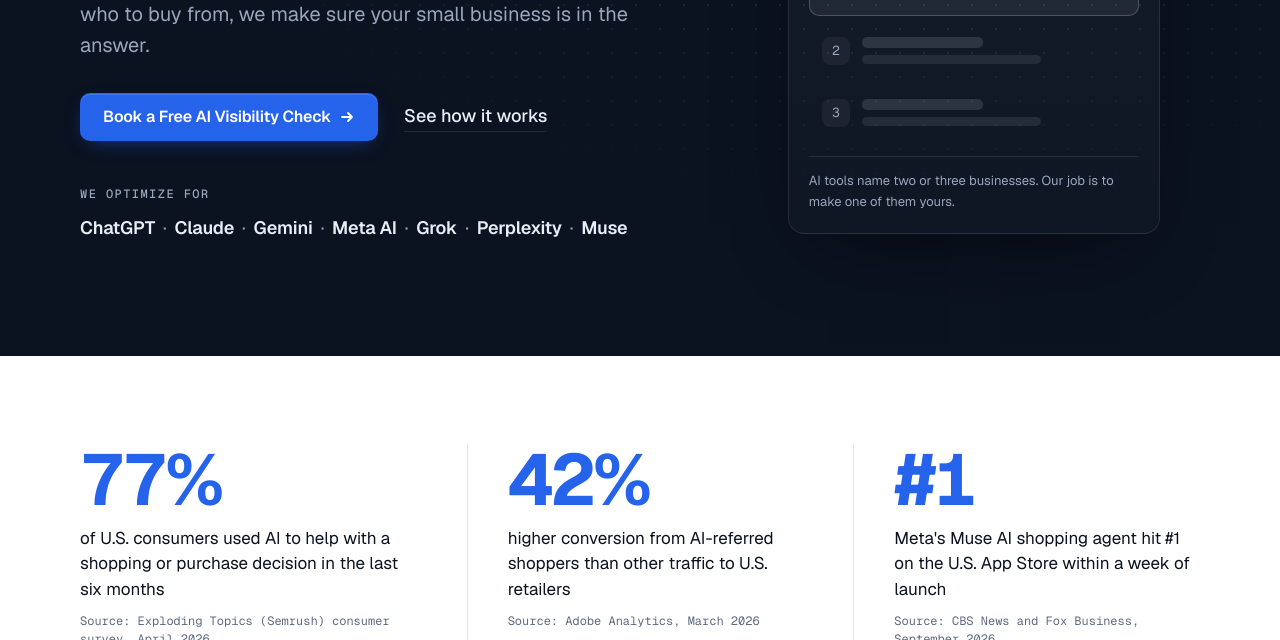
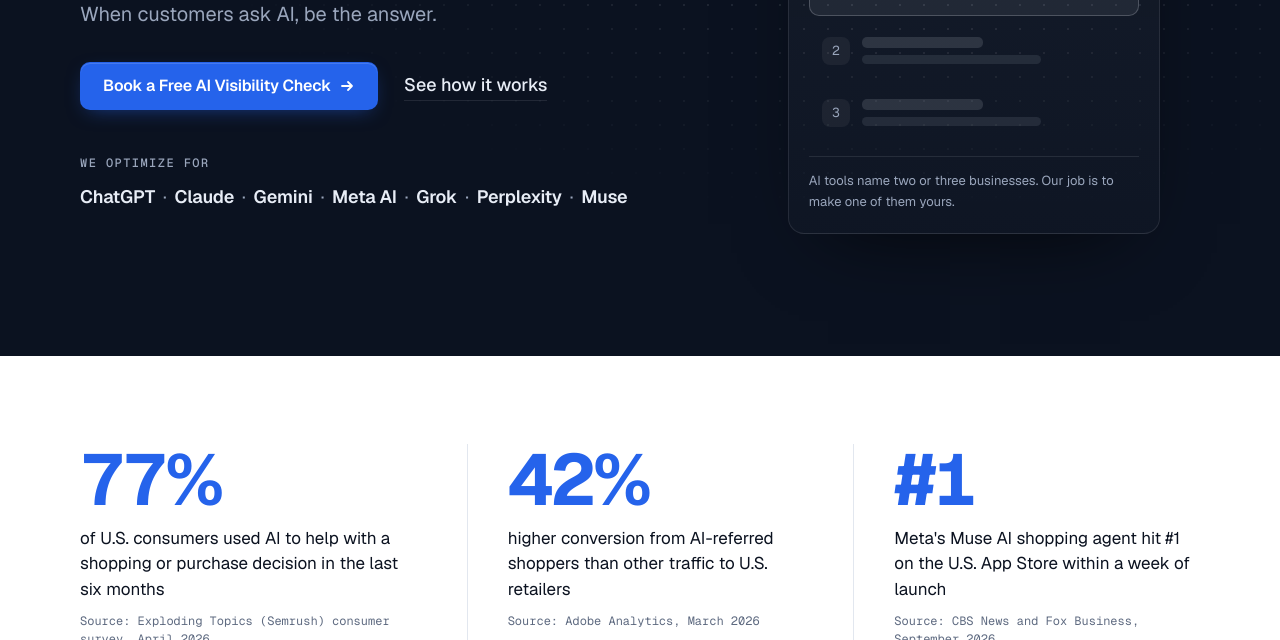
Before and after one commit to benperi3605-hub/bp-aeo-site, a plain HTML site: page index.html in a window 1280 px wide. Shown: the part 460-1100 px from the top of the page. Drawn offline with nearby package versions, Linux system fonts and the light colour scheme.

Commit message:
Shorter hero subhead: When customers ask AI, be the answer.

```diff
--- a/index.html
+++ b/index.html
@@ -7,7 +7,7 @@
 <title>BP Answer Engine Optimization Company LLC</title>
 <meta name="description" content="BP AEO helps small businesses get recommended by ChatGPT, Claude, Gemini, Meta AI, Grok, Perplexity, and AI shopping agents like Muse. Book a free AI visibility check.">
 <meta property="og:title" content="BP AEO: Get your business recommended by AI">
-<meta property="og:description" content="When customers ask ChatGPT, Claude, or an AI shopping agent who to buy from, we make sure your small business is in the answer.">
+<meta property="og:description" content="When customers ask AI, be the answer.">
 <meta property="og:type" content="website">
 <meta name="theme-color" content="#E7EDF6">
 <link rel="preconnect" href="https://fonts.googleapis.com">
@@ -489,7 +489,7 @@
     <div class="wrap hero__grid">
       <div class="hero__copy">
         <h1 id="hero-title">Get your business recommended by AI.</h1>
-        <p class="hero__sub">When customers ask ChatGPT, Claude, or an AI shopping agent who to buy from, we make sure your small business is in the answer.</p>
+        <p class="hero__sub">When customers ask AI, be the answer.</p>
         <div class="hero__actions">
           <a class="btn" href="https://calendly.com/ben-peri3605/ai-visibility-check" data-book>
             Book a Free AI Visibility Check
```
